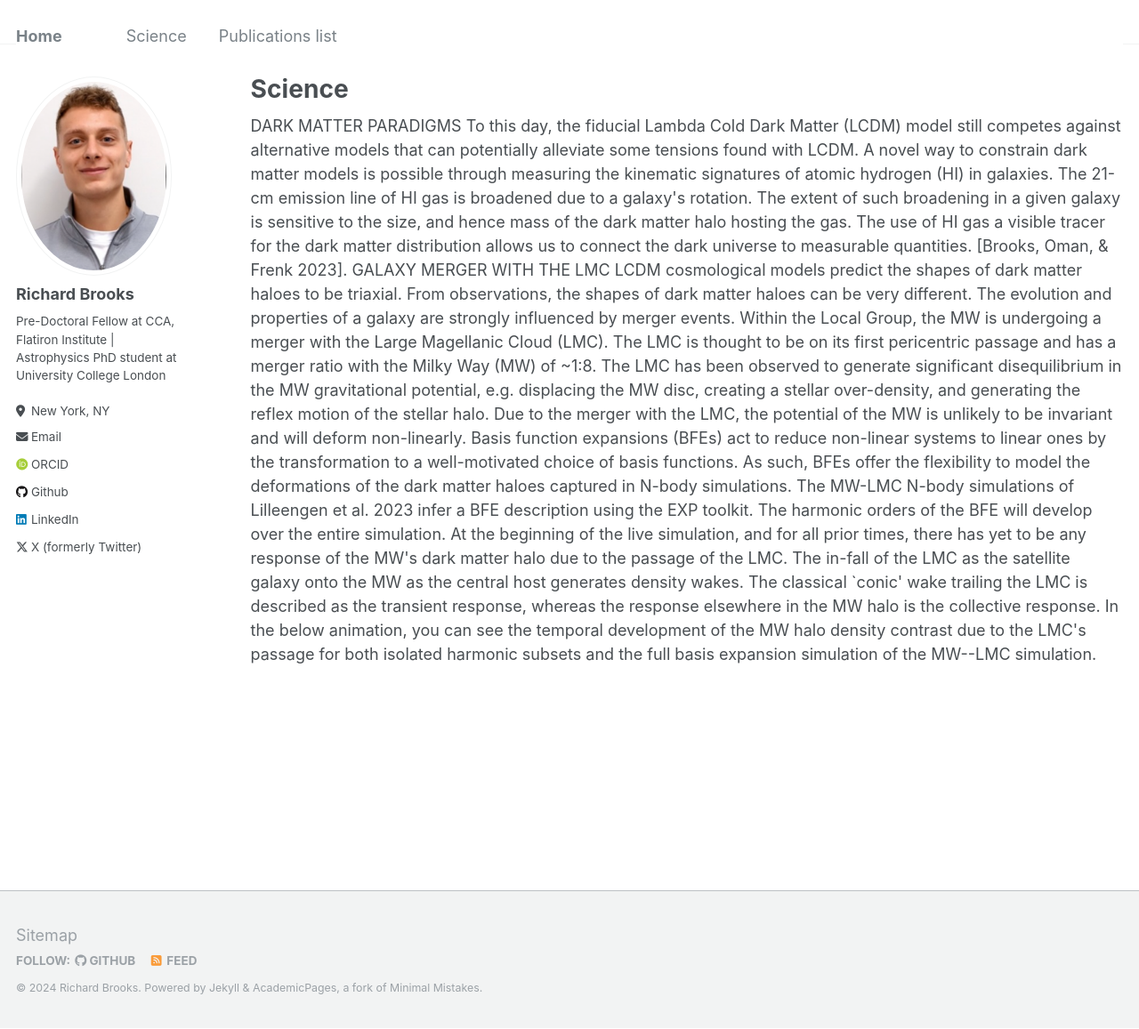
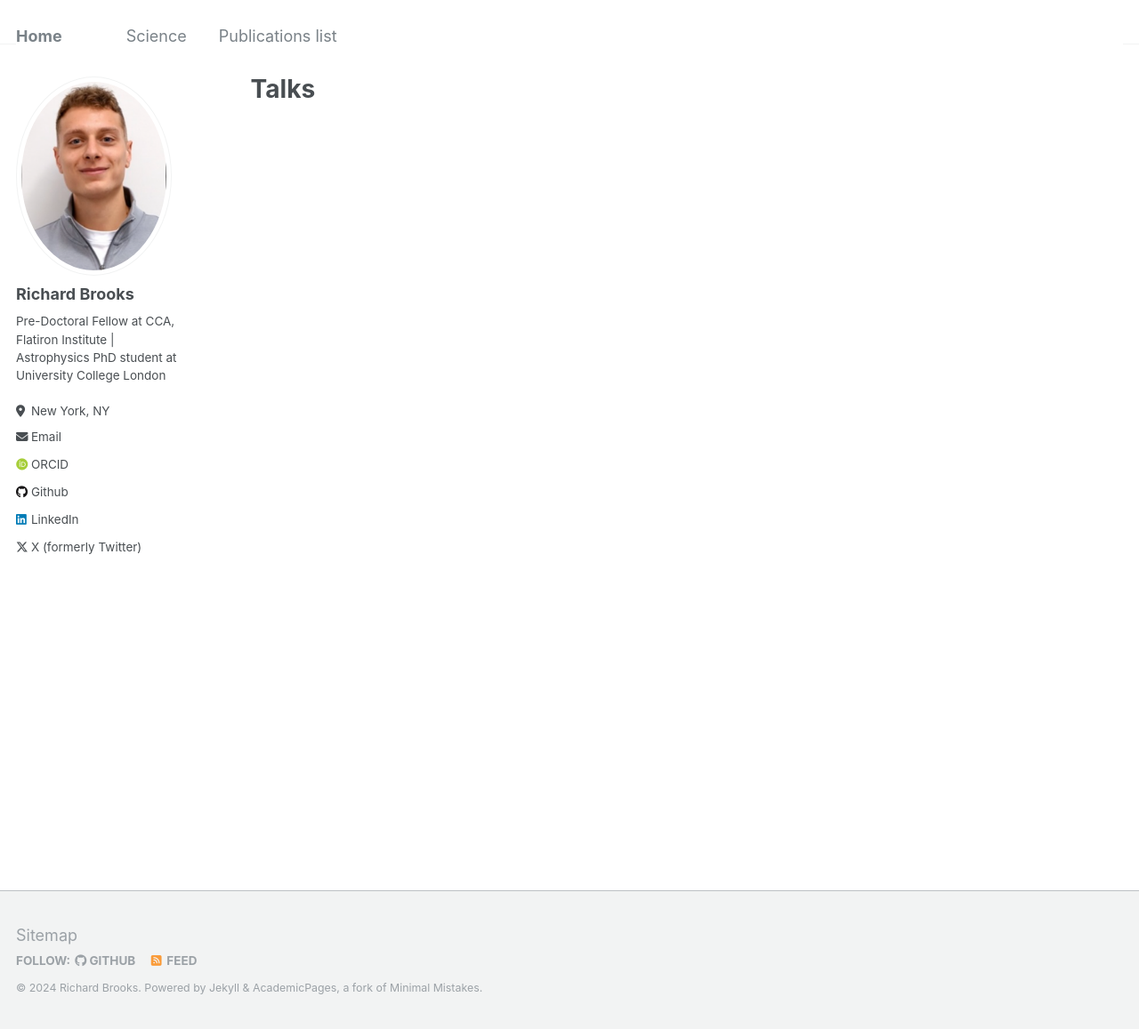
Before and after one commit to dc-broo3/dc-broo3.github.io, a Jekyll site: the page built from _pages/talks.html, in a window 1280 px wide and 1157 px high. Shown: the whole window at 89% size. Built offline with Jekyll 4.4.1, drawn with Linux system fonts in a browser that asks for light colours; some web fonts are replaced.

Commit message:
Update talks.html

```diff
--- a/_pages/talks.html
+++ b/_pages/talks.html
@@ -1,37 +1,6 @@
 ---
 layout: archive
-title: "Science"
+title: "Talks"
 permalink: /talks/
 author_profile: true
 ---
-
-DARK MATTER PARADIGMS
-
-To this day, the fiducial Lambda Cold Dark Matter (LCDM) model still competes against alternative models that can potentially alleviate some tensions found with LCDM.
-A novel way to constrain dark matter models is possible through measuring the kinematic signatures of atomic hydrogen (HI) in galaxies.
-The 21-cm emission line of HI gas is broadened due to a galaxy's rotation.
-The extent of such broadening in a given galaxy is sensitive to the size, and hence mass of the dark matter halo hosting the gas.
-The use of HI gas a visible tracer for the dark matter distribution allows us to connect the dark universe to measurable quantities.
-[Brooks, Oman, & Frenk 2023].
-
-GALAXY MERGER WITH THE LMC
-
-LCDM cosmological models predict the shapes of dark matter haloes to be triaxial.
-From observations, the shapes of dark matter haloes can be very different.
-The evolution and properties of a galaxy are strongly influenced by merger events.
-Within the Local Group, the MW is undergoing a merger with the Large Magellanic Cloud (LMC).
-The LMC is thought to be on its first pericentric passage and has a merger ratio with the Milky Way (MW) of ~1:8.
-The LMC has been observed to generate significant disequilibrium in the MW gravitational potential,
-e.g. displacing the MW disc, creating a stellar over-density, and generating the reflex motion of the stellar halo.
-
-Due to the merger with the LMC, the potential of the MW is unlikely to be invariant and will deform non-linearly.
-Basis function expansions (BFEs) act to reduce non-linear systems to linear ones by the transformation to a well-motivated choice of basis functions.
-As such, BFEs offer the flexibility to model the deformations of the dark matter haloes captured in N-body simulations.
-The MW-LMC N-body simulations of Lilleengen et al. 2023 infer a BFE description using the EXP toolkit.
-
-The harmonic orders of the BFE will develop over the entire simulation.
-At the beginning of the live simulation, and for all prior times,
-there has yet to be any response of the MW's dark matter halo due to the passage of the LMC.
-The in-fall of the LMC as the satellite galaxy onto the MW as the central host generates density wakes.
-The classical `conic' wake trailing the LMC is described as the transient response, whereas the response elsewhere in the MW halo is the collective response.
-In the below animation, you can see the temporal development of the MW halo density contrast due to the LMC's passage for both isolated harmonic subsets and the full basis expansion simulation of the MW--LMC simulation.
```
